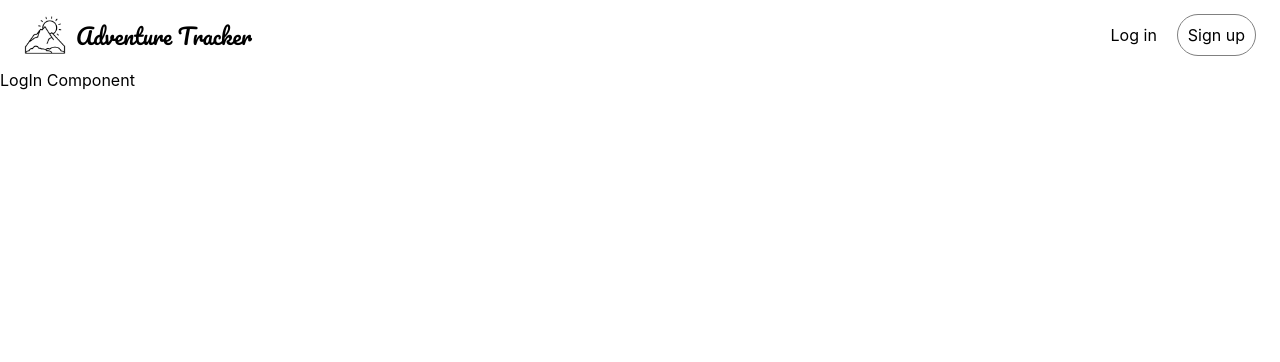
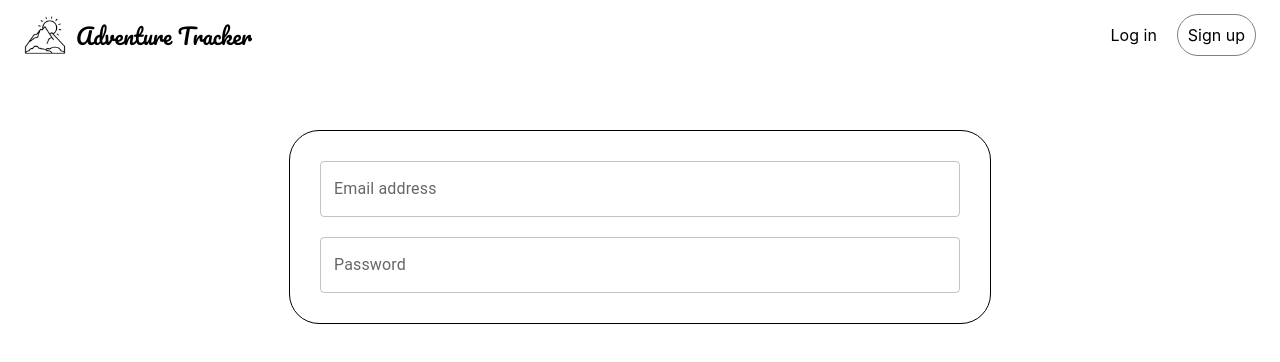
Before and after one commit to ztw17/adventure-tracker-ui, a React (Create React App) app: page /login in a window 1280 px wide. Shown: the top 362 px of the page. Built offline with nearby package versions, Linux system fonts and the light colour scheme; no server answers.

Commit message:
Begin login form

```diff
--- a/src/components/LogIn/LogIn.styled.ts
+++ b/src/components/LogIn/LogIn.styled.ts
@@ -1,4 +1,17 @@
 import styled from 'styled-components';
 
 export const LogInWrapper = styled.div`
+    .form-wrapper {
+        height: calc(100vh - 130px);
+    }
+
+    .form-card {
+        display: grid;
+        width: 50%;
+        margin: 60px auto;
+        grid-gap: 20px;
+        border: 1px solid black;
+        border-radius: 30px;
+        padding: 30px;
+    }
 `;
--- a/src/components/LogIn/LogIn.tsx
+++ b/src/components/LogIn/LogIn.tsx
@@ -1,11 +1,17 @@
 import React, { FC } from 'react';
 import { LogInWrapper } from './LogIn.styled';
+import { TextField } from '@mui/material';
 
 interface LogInProps {}
 
 const LogInPage: FC<LogInProps> = () => (
  <LogInWrapper data-testid="LogIn">
-    LogIn Component
+   <div className="form-wrapper">
+      <div className="form-card">
+         <TextField label="Email address" variant="outlined" />
+         <TextField label="Password" variant="outlined" />
+      </div>
+   </div>
  </LogInWrapper>
 );
 
```
